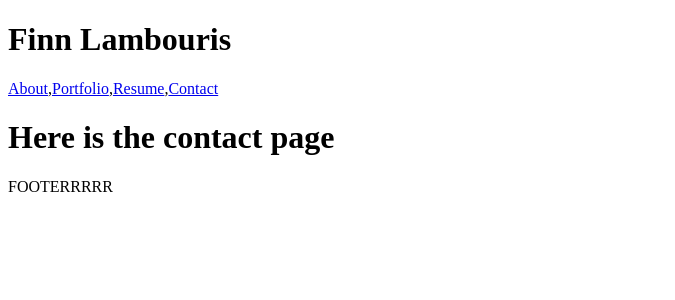
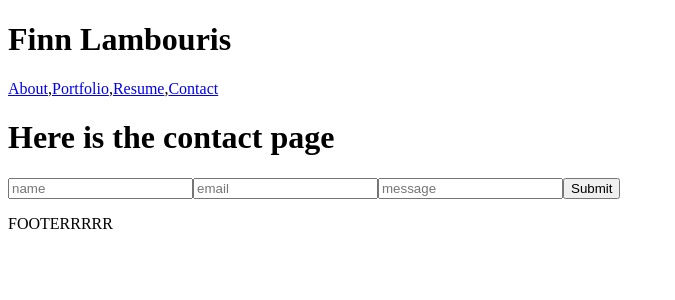
Before and after one commit to finnlambouris/msu-20_react-challenge_react-portfolio, a React (Vite) app: page /contact in a window 1280 px wide. Shown: the top 300 px of the page, without its empty margins (0-675 px from the left). Built offline with nearby package versions, Linux system fonts and the light colour scheme.

Commit message:
added form with required functionality

```diff
--- a/src/components/Application.jsx
+++ b/src/components/Application.jsx
@@ -10,51 +10,59 @@ const applications = [
     title: "Fork Yeah",
     photo: forkYeah,
     deployedLink: "https://msu-fork-yeah-2d1b70fc64c1.herokuapp.com/",
-        githubLink: "https://github.com/finntendoverse/msu-interactive-full-stack-project_fork-yeah"
+    githubLink:
+      "https://github.com/finntendoverse/msu-interactive-full-stack-project_fork-yeah",
   },
   {
     title: "Boozy Bitches",
     photo: boozyBitches,
-        deployedLink: "https://finntendoverse.github.io/msu-interactive-front-end-project/",
-        githubLink: "https://github.com/finntendoverse/msu-interactive-front-end-project"
+    deployedLink:
+      "https://finntendoverse.github.io/msu-interactive-front-end-project/",
+    githubLink:
+      "https://github.com/finntendoverse/msu-interactive-front-end-project",
   },
   {
     title: "Tech Blog",
     photo: techBlog,
     deployedLink: "https://msu-tech-blog-6e7b358eb3a0.herokuapp.com/",
-        githubLink: "https://github.com/finntendoverse/msu-14-model-view-controller-challenge_Tech-blog"
+    githubLink:
+      "https://github.com/finntendoverse/msu-14-model-view-controller-challenge_Tech-blog",
   },
   {
     title: "MSU Coding Bootcamp Survival Guide",
     photo: survivalGuide,
-        deployedLink: "https://finntendoverse.github.io/msu-coding-bootcamp-survival-guide/",
-        githubLink: "https://github.com/finntendoverse/msu-coding-bootcamp-survival-guide"
+    deployedLink:
+      "https://finntendoverse.github.io/msu-coding-bootcamp-survival-guide/",
+    githubLink:
+      "https://github.com/finntendoverse/msu-coding-bootcamp-survival-guide",
   },
   {
     title: "Weather Dashboard",
     photo: weatherDashboard,
-        deployedLink: "https://finntendoverse.github.io/msu-06-server-side-apis-challenge/",
-        githubLink: "https://github.com/finntendoverse/msu-06-server-side-apis-challenge"
+    deployedLink:
+      "https://finntendoverse.github.io/msu-06-server-side-apis-challenge/",
+    githubLink:
+      "https://github.com/finntendoverse/msu-06-server-side-apis-challenge",
   },
   {
     title: "Code Quiz",
     photo: codeQuiz,
     deployedLink: "https://finntendoverse.github.io/msu-04-code-quiz/",
-        githubLink: "https://github.com/finntendoverse/msu-04-code-quiz"
+    githubLink: "https://github.com/finntendoverse/msu-04-code-quiz",
   },
-]
+];
 
 export default function Application() {
   return (
     <>
       <h2>My Developed Applications</h2>
       {applications.map((app) => (
-              <>
+        <li>
           <h3>{app.title}</h3>
           <img src={app.photo} alt={`A photo of ${app.title}`} />
           <p><a href={app.deployedLink}>Deployed Application</a></p>
           <p><a href={app.githubLink}>GitHub Repository</a></p>
-              </>
+        </li>
       ))}
     </>
   );
--- /dev/null
+++ b/src/components/Form.jsx
@@ -0,0 +1,88 @@
+import { useState } from "react";
+
+function Form() {
+  const [name, setName] = useState("");
+  const [email, setEmail] = useState("");
+  const [message, setMessage] = useState("");
+  const [errorMessage, setErrorMessage] = useState("");
+
+  const handleInputChange = (event) => {
+    const { target } = event;
+    const inputType = target.name;
+    const inputValue = target.value;
+
+    if (inputType === "name") {
+      setName(inputValue);
+    } else if (inputType === "email") {
+      setEmail(inputValue);
+    } else {
+      setMessage(inputValue);
+    }
+  };
+
+  const handleClickAway = (event) => {
+    const { target } = event;
+    const inputType = target.name;
+    const inputValue = target.value;
+    const emailRegex = /^[^\s@]+@[^\s@]+\.[^\s@]+$/;
+
+    if (!inputValue) {
+        setErrorMessage("This field cannot be left blank");
+        return;
+    } else if (inputType === "email" && !emailRegex.test(email)) {
+        setErrorMessage("Please enter a valid email address");
+    } else {
+        setErrorMessage(null);
+    }
+  };
+
+  const handleFormSubmit = (event) => {
+    event.preventDefault();
+
+    if (!name || !email || !message) {
+      setErrorMessage("Please fill out the entire form before submitting");
+      return;
+    }
+
+    setName("");
+    setEmail("");
+    setMessage("");
+  };
+
+  return (
+    <>
+        <form onSubmit={handleFormSubmit}>
+        <input
+            value={name}
+            name="name"
+            onChange={handleInputChange}
+            onBlur={handleClickAway}
+            type="text"
+            placeholder="name"
+        />
+        <input
+            value={email}
+            name="email"
+            onChange={handleInputChange}
+            onBlur={handleClickAway}
+            type="text"
+            placeholder="email"
+        />
+        <input
+            value={message}
+            name="message"
+            onChange={handleInputChange}
+            onBlur={handleClickAway}
+            type="text"
+            placeholder="message"
+        />
+        <button type="submit">Submit</button>
+        </form>
+        {errorMessage && (
+            <p>{errorMessage}</p>
+        )}
+    </>
+  );
+}
+
+export default Form;
--- a/src/pages/ContactPage.jsx
+++ b/src/pages/ContactPage.jsx
@@ -1,5 +1,10 @@
+import Form from "../components/Form.jsx";
+
 export default function ContactPage() {
     return (
-        <h1>Here is the contact page</h1>
+        <>
+            <h1>Here is the contact page</h1>
+            <Form />
+        </>
     );
 }
```
Also changed, not shown: 3 other files (tests, documents, lock files or other folders). Lines whose indentation alone changed are shown as unchanged.
